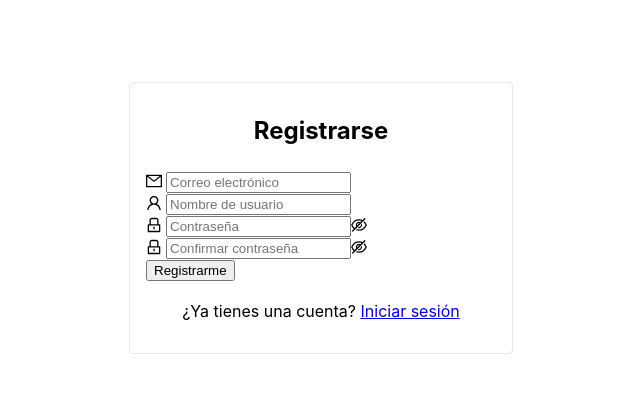
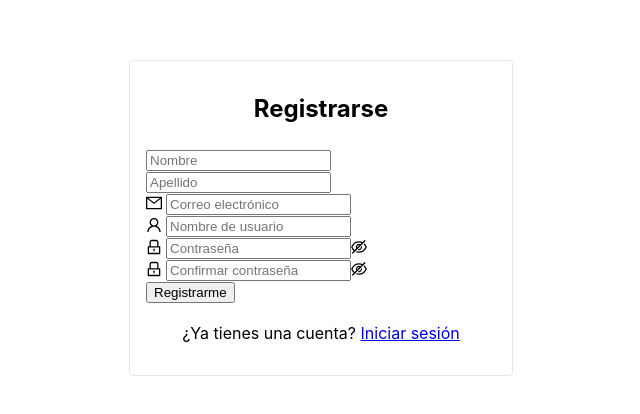
Before and after one commit to d188-studios/web-nout-app, a React (Create React App) app: page /auth/sign-up in a window 1280 px wide. Shown: the part 182-596 px from the top of the page, without its empty margins (319-959 px from the left). Built offline with nearby package versions, Linux system fonts and the light colour scheme; no server answers; the HTML template or start-up script is replaced by a standard one.

Commit message:
Add new sign up fields

```diff
--- a/src/features/auth/routes/SignUp.tsx
+++ b/src/features/auth/routes/SignUp.tsx
@@ -51,6 +51,36 @@ export function SignUp() {
         }}
       >
         <h1 className="text-2xl font-bold text-center mb-6">Registrarse</h1>
+
+        <Form.Item
+          hasFeedback
+          name="nombre"
+          rules={[
+            {
+              required: true,
+              message: 'El nombre es requerido.',
+            },
+          ]}
+        >
+          <Input
+            placeholder="Nombre"
+          />
+        </Form.Item>
+
+        <Form.Item
+          hasFeedback
+          name="apellido"
+          rules={[
+            {
+              required: true,
+              message: 'El apellido es requerido.',
+            },
+          ]}
+        >
+          <Input
+            placeholder="Apellido"
+          />
+        </Form.Item>
 
         <Form.Item
           hasFeedback
--- a/src/features/auth/types/index.ts
+++ b/src/features/auth/types/index.ts
@@ -12,6 +12,8 @@ export interface SignInProps {
 }
 
 export interface SignUpProps {
+  nombre: string;
+  apellido: string;
   username: string;
   email: string;
   password: string;
```
